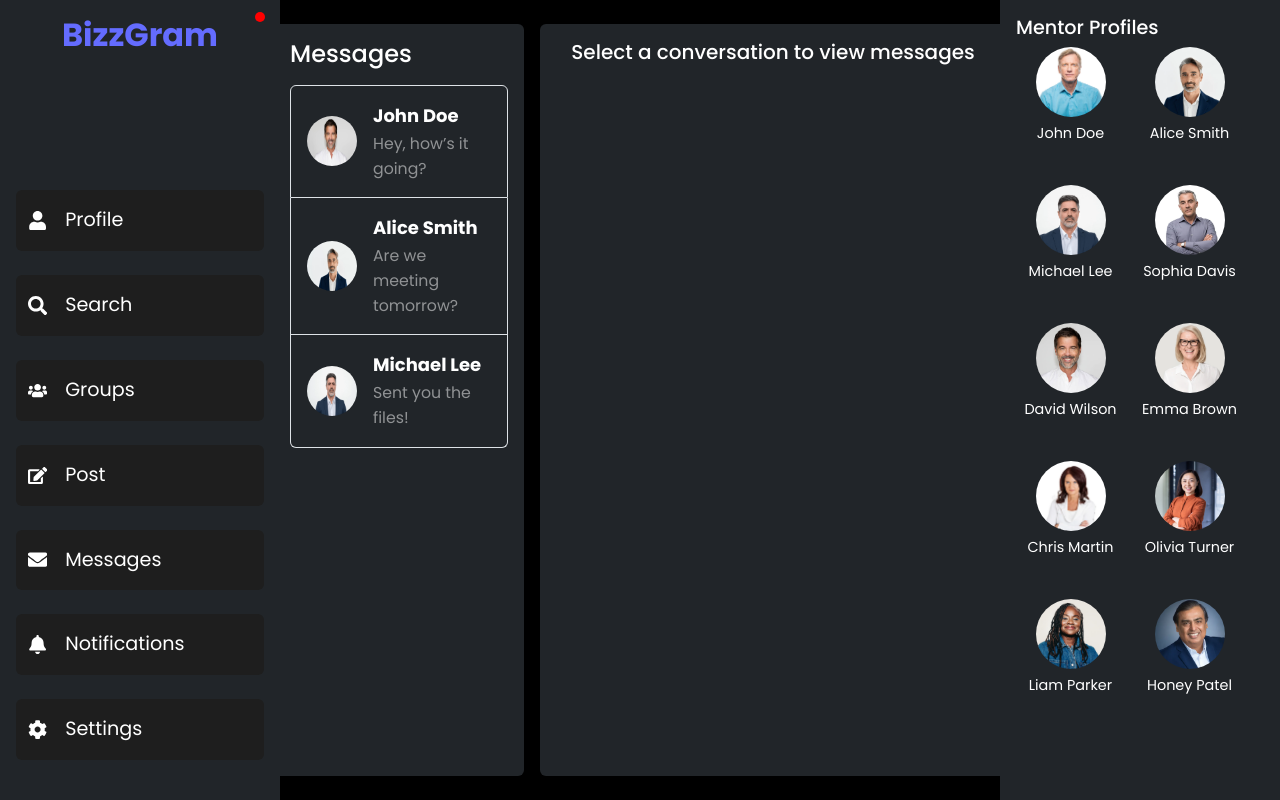
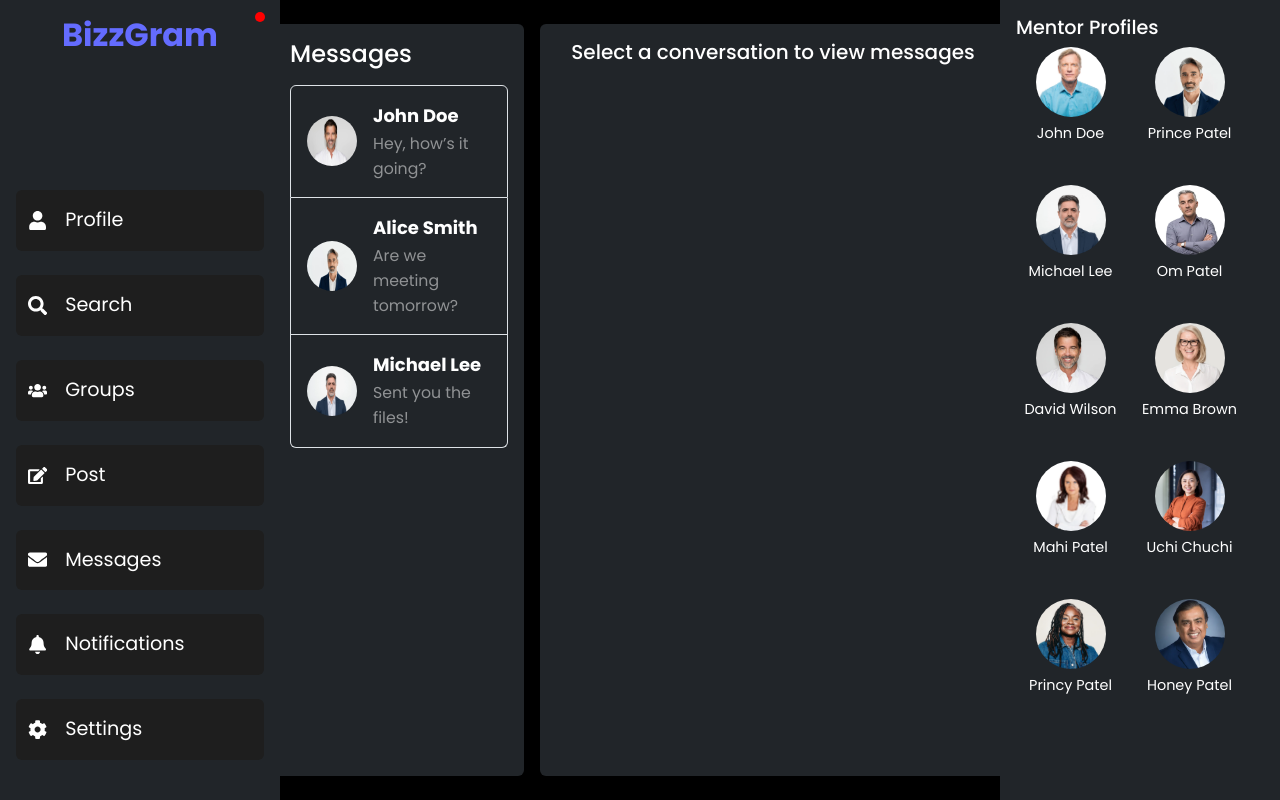
Before and after one commit to ompatel181005/Bizgram, a React (Vite) app in the folder Bizgram/: page /messages in a window 1280 px wide. Built offline with nearby package versions, Linux system fonts and the light colour scheme.

Commit message:
unchi chuchi

```diff
--- a/Bizgram/src/UserList.tsx
+++ b/Bizgram/src/UserList.tsx
@@ -5,14 +5,14 @@ import styled from "styled-components";
 // Sample Data: Users with Names & Profile Pictures from `/public/pfp/`
 const users = [
   { id: 1, name: "John Doe", imgSrc: "/pfps/pfp_1.jpg" },
-  { id: 2, name: "Alice Smith", imgSrc: "/pfps/pfp_2.jpg" },
+  { id: 2, name: "Prince Patel", imgSrc: "/pfps/pfp_2.jpg" },
   { id: 3, name: "Michael Lee", imgSrc: "/pfps/pfp_3.jpg" },
-  { id: 4, name: "Sophia Davis", imgSrc: "/pfps/pfp_4.jpg" },
+  { id: 4, name: "Om Patel", imgSrc: "/pfps/pfp_4.jpg" },
   { id: 5, name: "David Wilson", imgSrc: "/pfps/pfp_5.jpg" },
   { id: 6, name: "Emma Brown", imgSrc: "/pfps/pfp_6.jpg" },
-  { id: 7, name: "Chris Martin", imgSrc: "/pfps/pfp_7.jpg" },
-  { id: 8, name: "Olivia Turner", imgSrc: "/pfps/pfp_8.jpg" },
-  { id: 9, name: "Liam Parker", imgSrc: "/pfps/pfp_9.jpg" },
+  { id: 7, name: "Mahi Patel", imgSrc: "/pfps/pfp_7.jpg" },
+  { id: 8, name: "Uchi Chuchi", imgSrc: "/pfps/pfp_8.jpg" },
+  { id: 9, name: "Princy Patel", imgSrc: "/pfps/pfp_9.jpg" },
   { id: 10, name: "Honey Patel", imgSrc: "/pfps/pfp_10.jpg" },
 ];
 
```
